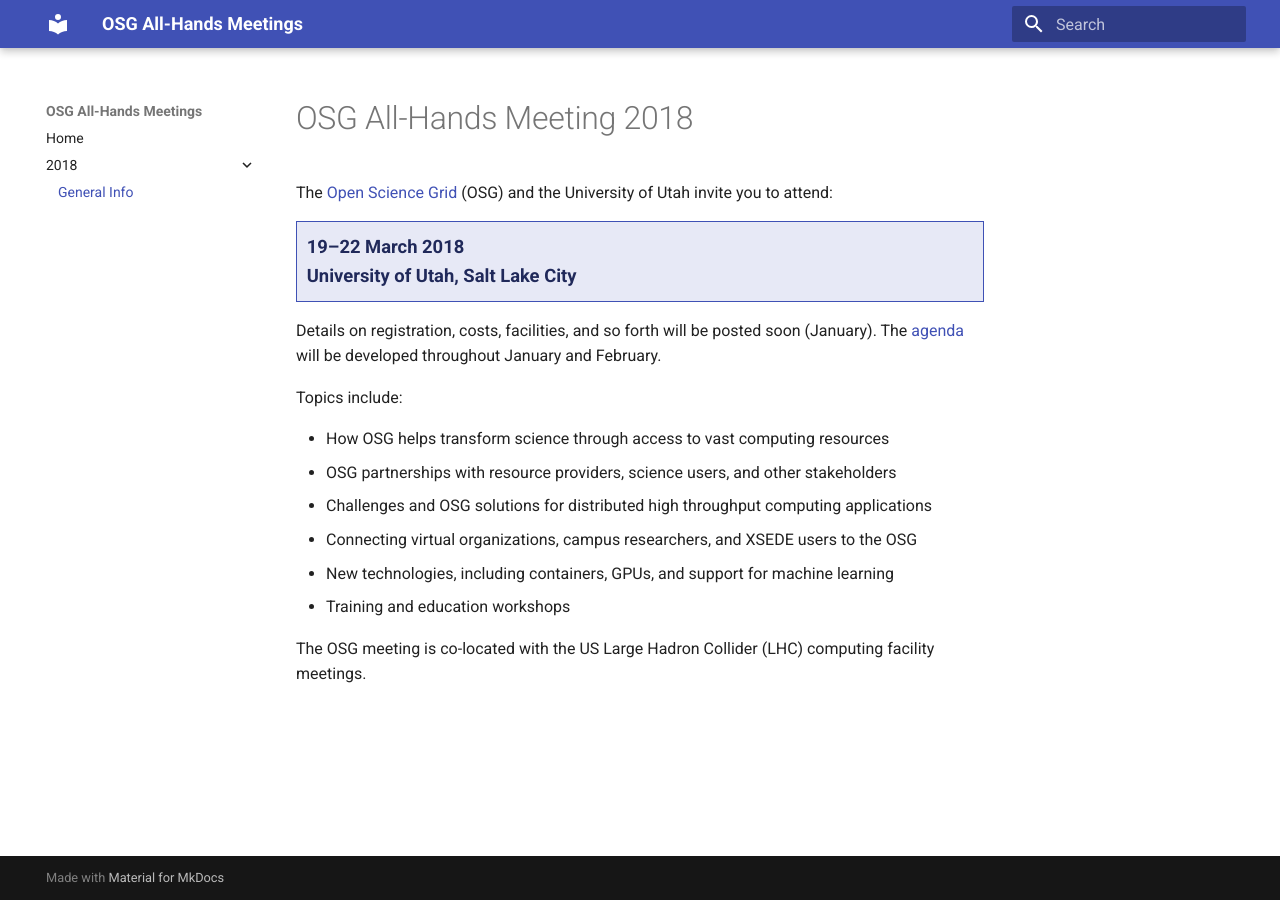
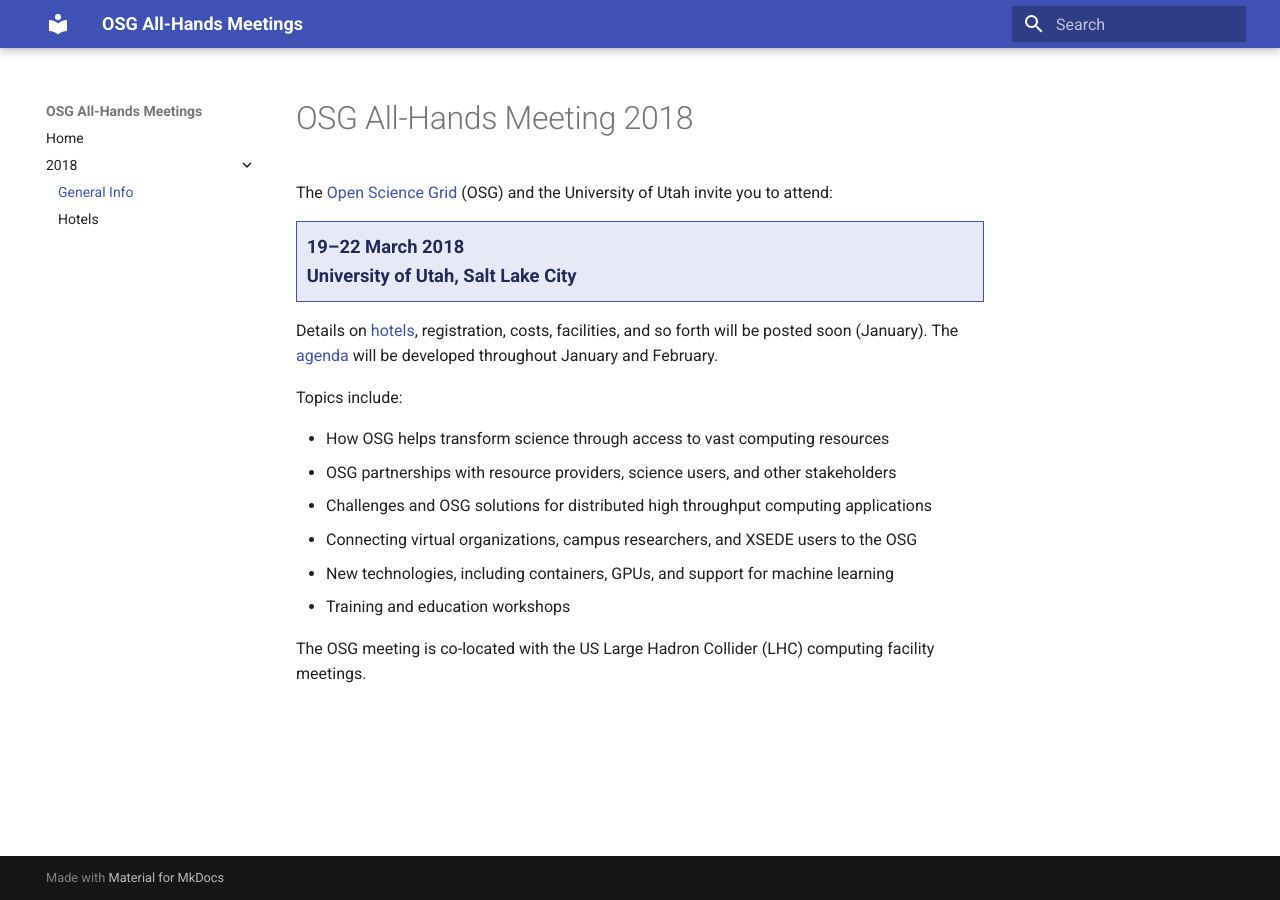
Before and after one commit to osg-htc/all-hands, an MkDocs documentation site: the page built from docs/2018/index.md, in a window 1280 px wide. Built offline with MkDocs 1.6.1 and Material for MkDocs 9.7.7, drawn with Linux system fonts in a browser that asks for light colours; old or Windows-style settings are respelled for this version of MkDocs.

Commit message:
Added preliminary hotels page

```diff
--- a/docs/2018/index.md
+++ b/docs/2018/index.md
@@ -8,7 +8,7 @@
   University of Utah, Salt Lake City
 </div>
 
-Details on registration, costs, facilities, and so forth will be posted soon (January).  The
+Details on [hotels](hotels.md), registration, costs, facilities, and so forth will be posted soon (January).  The
 [agenda](https://indico.fnal.gov/event/15344/) will be developed throughout January and February.
 
 Topics include:
--- a/mkdocs.yml
+++ b/mkdocs.yml
@@ -8,6 +8,7 @@
   - Home: index.md
   - 2018:
     - General Info: 2018/index.md
+    - Hotels: 2018/hotels.md
 
 markdown_extensions:
   - admonition
```
Also changed, not shown: docs/2018/hotels.md (added, +18 -0 lines).
